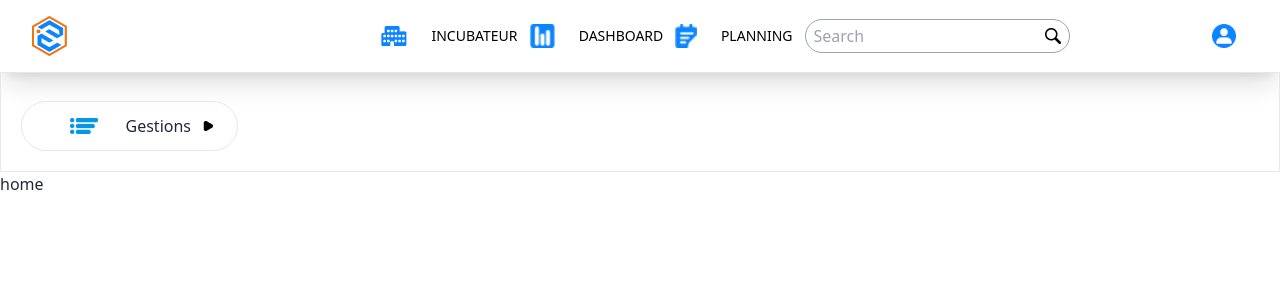
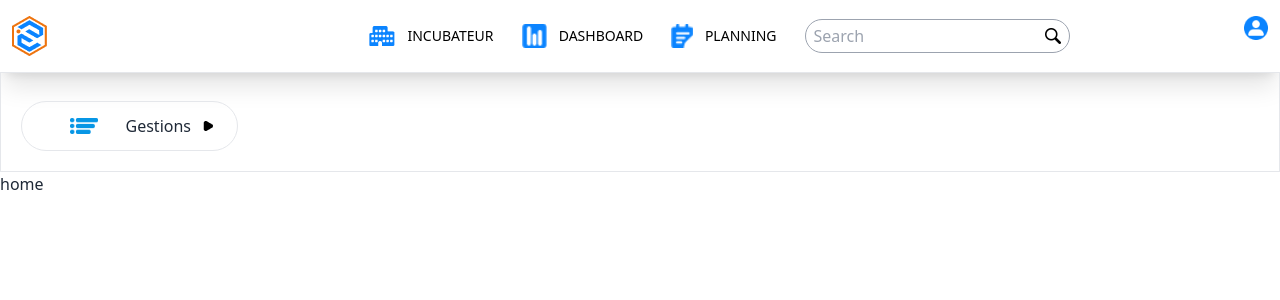
Before and after one commit to HeleneCao/front-end, a React (Vite) app: page / in a window 1280 px wide. Shown: the top 300 px of the page. Built offline with nearby package versions, Linux system fonts and the light colour scheme.

Commit message:
modif navbar

```diff
--- a/src/components/Navbar.jsx
+++ b/src/components/Navbar.jsx
@@ -12,15 +12,15 @@ import LogoLogin from "./../images/Login.png";
 function Navbar() {
   return (
     <div>
-    <nav className="bg-white py-4 shadow-xl">
-      <div className="max-w-7xl mx-auto px-4 sm:px-6 lg:px-8 flex justify-between items-center">
+    <nav className="bg-white py-4 shadow-xl flex justify-between" >
 
-        <div className="flex items-center">
+
+        <div>
           <Link to="/">
             <img
               src={LogoInsy2s}
               alt="Logo Insy2s"
-              className="h-10 w-auto mr-6"
+              className="h-10 w-auto ml-3"
             />
           </Link>
           </div>
@@ -30,11 +30,11 @@ function Navbar() {
         <img
           src={LogoIncubateur}
           alt="Logo Incubateur"
-          className="h6 w-auto mr-3"
+          className="h6 w-auto"
         />
           <Link
             to="/incubateur"
-            className="text-black hover:text-gray-500 px-3 py-2 rounded-md text-sm font-medium"
+            className="text-black hover:text-gray-500 px-3 py-2 rounded-md text-sm font-medium mr-4"
           >
             INCUBATEUR
           </Link>
@@ -42,11 +42,11 @@ function Navbar() {
           <img
           src={LogoDashboard}
           alt="Logo Incubateur"
-          className="h-6 w-auto mr-3"
+          className="h-6 w-auto"
         />
           <Link
             to="/dashboard"
-            className="text-black hover:text-gray-500 px-3 py-2 rounded-md text-sm font-medium"
+            className="text-black hover:text-gray-500 px-3 py-2 rounded-md text-sm font-medium mr-4"
           >
             DASHBOARD
           </Link>
@@ -54,11 +54,11 @@ function Navbar() {
           <img
           src={LogoPlanning}
           alt="Logo Planning"
-          className="h-6 w-auto mr-3"
+          className="h-6 w-auto"
         />
           <Link
             to="/planning"
-            className="text-black hover:text-gray-500 px-3 py-2 rounded-md text-sm font-medium"
+            className="text-black hover:text-gray-500 px-3 py-2 rounded-md text-sm font-medium mr-4"
           >
             PLANNING
           </Link>
@@ -67,7 +67,7 @@ function Navbar() {
 
         </div>
 
-        <div className="flex items-center">
+        <div className>
           <Link to="/login">
             <img
               src={LogoLogin}
@@ -76,7 +76,6 @@ function Navbar() {
             />
           </Link>
         </div>
-      </div>
     </nav>
     <div><MenuGestion/></div>
    </div>
--- a/src/pages/InternDetails.jsx
+++ b/src/pages/InternDetails.jsx
@@ -34,7 +34,7 @@ const onClose = () => {
   useEffect(() => {
     internService
     .getInternByUuid(uuid)
-    .then((res) => {
+    .then(res => {
       console.log(res.data);
       setIntern(res.data);
       setDateFr(new Date(res.data.creationDate).toLocaleString('en-GB', { timeZone: 'UTC' }).slice(0, 10))
```
Also changed, not shown: src/service/tokenServices.js (+4 -18 lines).
